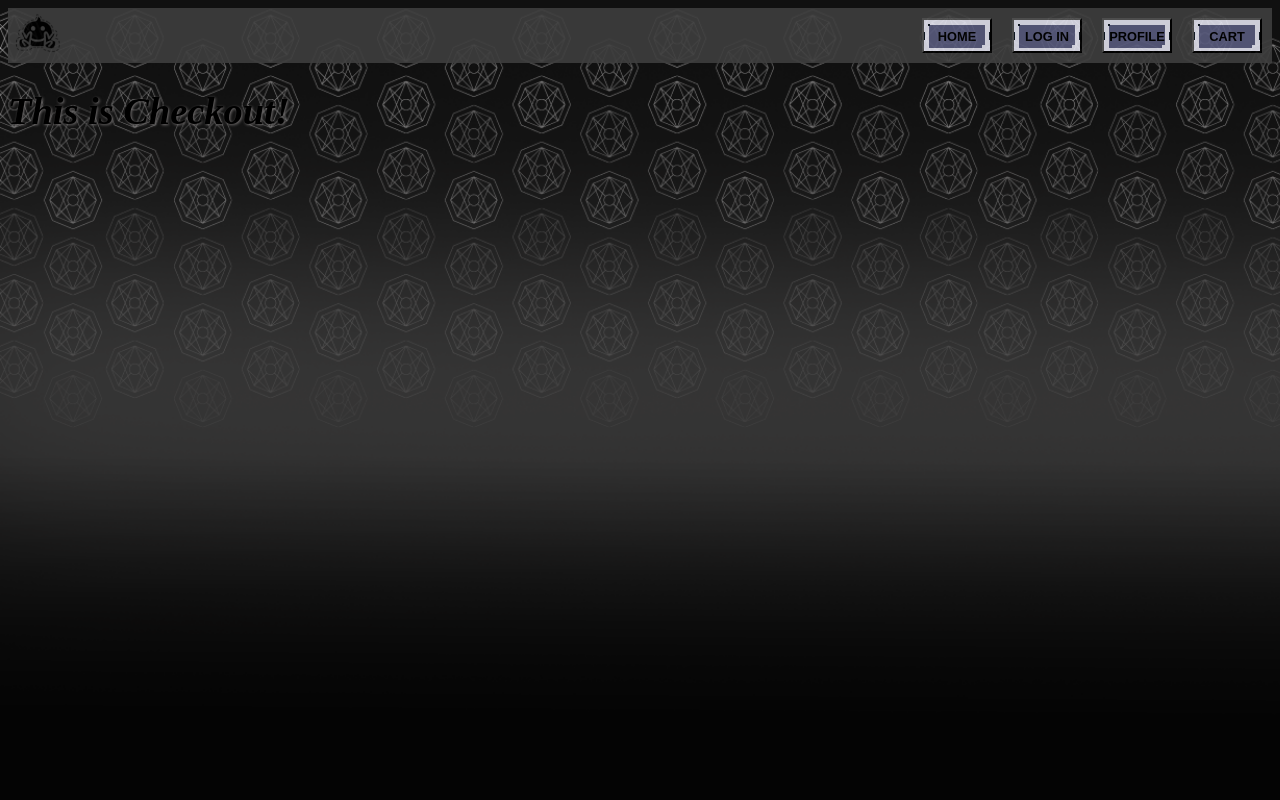
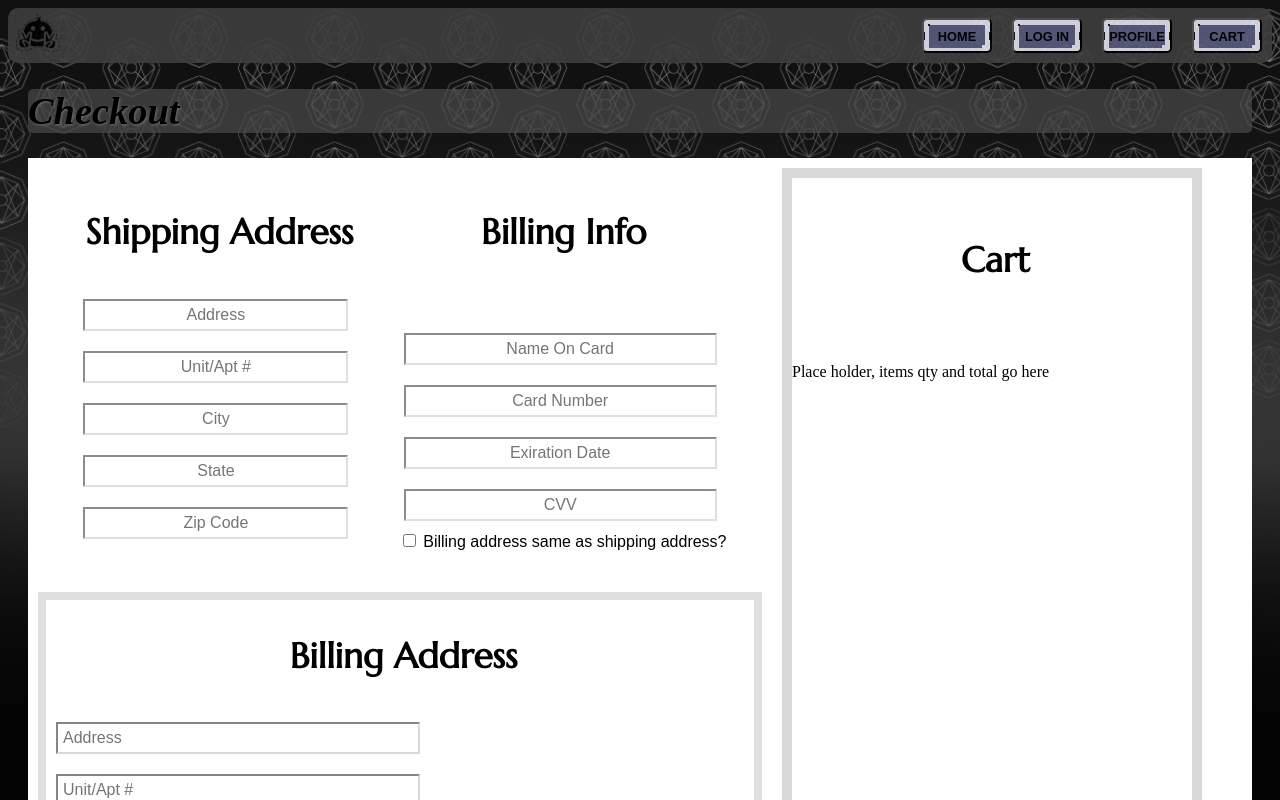
Before and after one commit to Team-Friendship-2303-ftb-et-web-ft/friendship-gaming, a React (Vite) app in the folder client/: page /Checkout in a window 1280 px wide. Shown: the top 800 px of the page. Built offline with nearby package versions, Linux system fonts and the light colour scheme; no server answers.

Commit message:
basic checkout page setup and css

```diff
--- /dev/null
+++ b/client/src/components/Checkout.css
@@ -0,0 +1,94 @@
+.checkout-header{
+    margin-left: 20px;
+    margin-right: 20px;
+    background: rgba(75, 75, 75, 70%);
+    border-radius: 5px;
+}
+.checkout-body{
+    display: flex;
+    flex-direction: row;    background-color: white;
+    margin: 20px;
+}
+.checkout-info{
+    display: flex;
+    flex-direction: row;
+    flex-wrap: wrap;
+    justify-content: space-evenly;
+    align-items: center;
+    font-family: 'Balsamic Sans', sans-serif;
+    font-size: 16px;
+    padding: 10px;
+    margin-bottom: 0;
+}
+#address{
+    display: flex;
+    flex-direction: column;
+    min-height: 400px;
+}
+#billing-info{
+    display: flex;
+    flex-direction: column;
+    min-height: 400px;
+}
+#billing-address{
+    border: #e1dede solid 8px;
+
+}
+#billing-info > label{
+    margin-left: 5px;
+}
+#billing-info > h2{
+    margin-bottom: 64px;
+}
+#cart-totals{
+    display: flex;
+    flex-direction: column;
+    border: solid 10px;
+    border-color: #D9D9D9;
+    min-height: 800px;
+    min-width: 400px;
+    margin: 10px;
+    margin-right: 50px;
+}
+#cart-totals > h2{
+    margin-top: 55px;
+    margin-bottom: 60px;
+}
+
+.billing{
+    width: 350px;
+    justify-content: left;
+    display: flex;
+    flex-direction: row;
+    max-height: 20px;
+    justify-content: space-between;
+    align-items: center;
+    text-align: center;
+    font-family: 'Balsamic Sans', sans-serif;
+    font-size: 16px;
+    padding: 5px;
+    margin:10px;
+    border-color: #D9D9D9;
+    color: #000000;
+    text-align: left;
+}
+.billing-inputs{
+    min-height: 200px;
+    display: flex;
+    flex-direction: row;
+    flex-wrap: wrap;
+}
+.input{
+    text-align: left;
+    display: flex;
+    flex-direction: column;
+    justify-content: space-between;
+    align-items: center;
+    text-align: center;
+    font-family: 'Balsamic Sans', sans-serif;
+    font-size: 16px;
+    padding: 5px;
+    margin:10px;
+    border-color: #e1dede;
+    color: #000000;
+}
--- a/client/src/components/Checkout.jsx
+++ b/client/src/components/Checkout.jsx
@@ -1,9 +1,50 @@
 import React from "react";
+import './Checkout.css'
 
 const Checkout = () => {
     return (
         <>
-        <h1>This is Checkout!</h1>
+        <h1 className="checkout-header">Checkout</h1>
+        <div className="checkout-body">
+            <div className="checkout-info">
+            <div id="address">
+                <h2>Shipping Address</h2>
+                <input className="input" placeholder="Address"></input>
+                <input className="input"  placeholder="Unit/Apt #"></input>
+                <input className="input"  placeholder="City"></input>
+                <input className="input"  placeholder="State"></input>
+                <input className="input"  placeholder="Zip Code"></input>
+            </div>
+            <div id="billing-info">
+                <h2>Billing Info</h2>
+               <input className="input"  placeholder="Name On Card"></input>
+               <input className="input"  placeholder="Card Number"></input>
+               <input className="input"  placeholder="Exiration Date"></input>
+               <input className="input"  placeholder="CVV"></input>
+               <label for="accept">
+                 <input type="checkbox" id="accept" name="accept" value="yes"/> Billing address same as shipping address?
+               </label>
+
+            </div>
+
+        <div id="billing-address">
+            <h2>Billing Address</h2>
+            <div className="billing-inputs">
+                <input className="billing" placeholder="Address"></input>
+                <input className="billing"  placeholder="Unit/Apt #"></input>
+                <input className="billing"  placeholder="City"></input>
+                <input className="billing"  placeholder="State"></input>
+                <input className="billing"  placeholder="Zip Code"></input>
+          </div>
+          </div>
+          </div>
+          <div className="cart-info">
+          <div id="cart-totals">
+                <h2>Cart</h2>
+                <p>Place holder, items qty and total go here</p>
+            </div>
+          </div>
+          </div>
         </>
     )
 }
--- a/client/src/components/Header.css
+++ b/client/src/components/Header.css
@@ -14,6 +14,7 @@
   background: #3e3e3e;
   filter: opacity(90%);
   margin-bottom: 2%;
+  border-radius: 10px;
 }
 
 .logoimage{
@@ -46,6 +47,7 @@ button {
   text-transform: uppercase;
   position: relative;
   margin: 10px;
+  border-radius: 5px;
 }
 
 button.nav {
@@ -143,7 +145,7 @@ span.base:before {
 }
 
  span.text {
-  z-index: 4;
+  z-index: 5;
   width: auto;
   height: auto;
   position: center;
@@ -161,7 +163,7 @@ span.text:after {
   background: #E3E3EF;
   position: absolute;
   transition: 0.3s ease-out all;
-  z-index: 5;
+  z-index: 7;
 }
 
 button.nav:hover {
--- a/client/src/components/Header.jsx
+++ b/client/src/components/Header.jsx
@@ -36,7 +36,7 @@ const Header = ({ setCurrentUser, isLoggedIn, setIsLoggedIn, setToken, gamesList
                                 > <p>
                                 <span className="bg"></span>
                                 <span className="base"></span>
-                                <span className="text">Log Out</span>
+                                <span className="text"> Log Out </span>
                                 </p>
                                 </button>
                             :
--- a/client/src/components/Home.jsx
+++ b/client/src/components/Home.jsx
@@ -11,10 +11,14 @@ const Home = (props) => {
 
     return (
         <>
+        <div className="search-bar">
             <SearchBar gamesList={gamesList} setReturnedGamesList={setReturnedGamesList} />
-
+            </div>
             {returnedGamesList.length ?
         <div className="search-results">
+             <button className="back" onClick={() => {
+                window.location.reload();
+                }}>Back</button>
              <h2>Results:</h2>
     {returnedGamesList.map((game, index) =>{
 
--- a/client/src/components/Profile.css
+++ b/client/src/components/Profile.css
@@ -58,5 +58,5 @@ h3{
     margin-left: 2%;
     padding-left: 2%;
    width: auto;
-
+    min-height: 500px;
  }
--- a/client/src/components/Profile.jsx
+++ b/client/src/components/Profile.jsx
@@ -8,8 +8,7 @@ const Profile = (props) => {
     const {isLoggedIn, currentUser, token, cartsList, setCartsList } = props;
     const [userCartsList, setUserCartsList] = useState([]);
     const navigate = useNavigate();
-    let allCarts = getCartsWithAllInfo();
-    console.log(allCarts)
+
 
     useEffect(() => {
         const fetchUserCarts = async () => {
--- a/client/src/components/SearchBar.css
+++ b/client/src/components/SearchBar.css
@@ -1,6 +1,7 @@
 .searchBox {
   position: relative;
   display: flex;
+  margin: auto;
   align-items: center;
   border-top-left-radius: 0;
   border-top-right-radius: 0;
--- a/client/src/components/SearchBar.jsx
+++ b/client/src/components/SearchBar.jsx
@@ -18,12 +18,6 @@ const SearchBar = (props) => {
 
     if(result){
     return result;
-  // } else
-  // if(resultTags){
-  //   return resultTags;
-  // } else
-  //  if(resultGenre){
-  //   return resultGenre
   } else{
     return
   }
```
